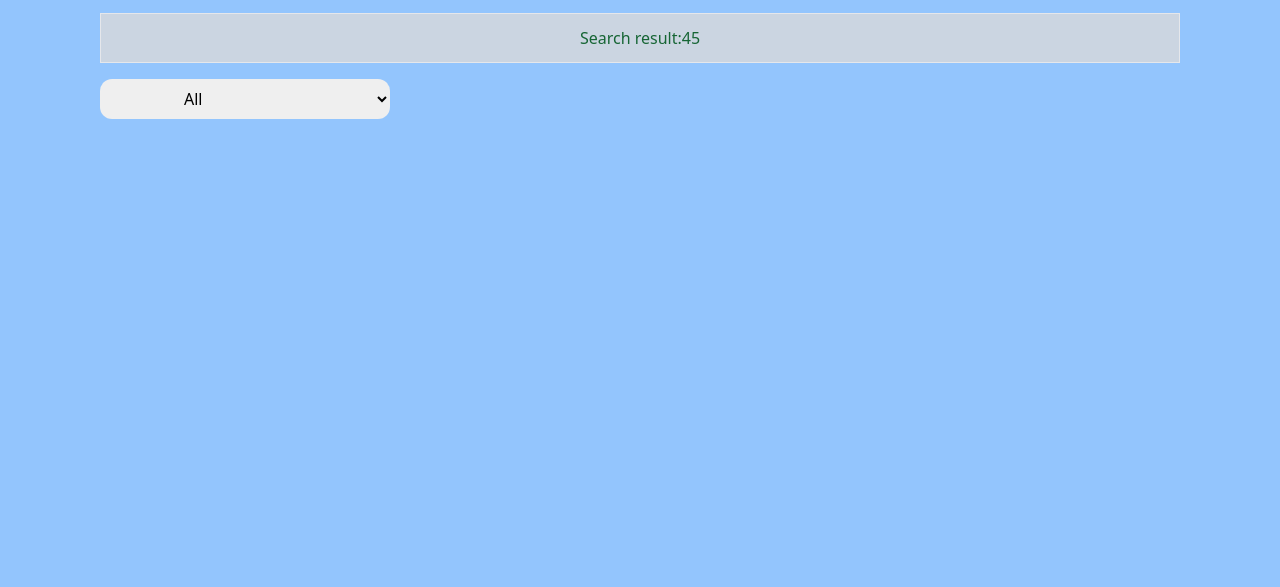
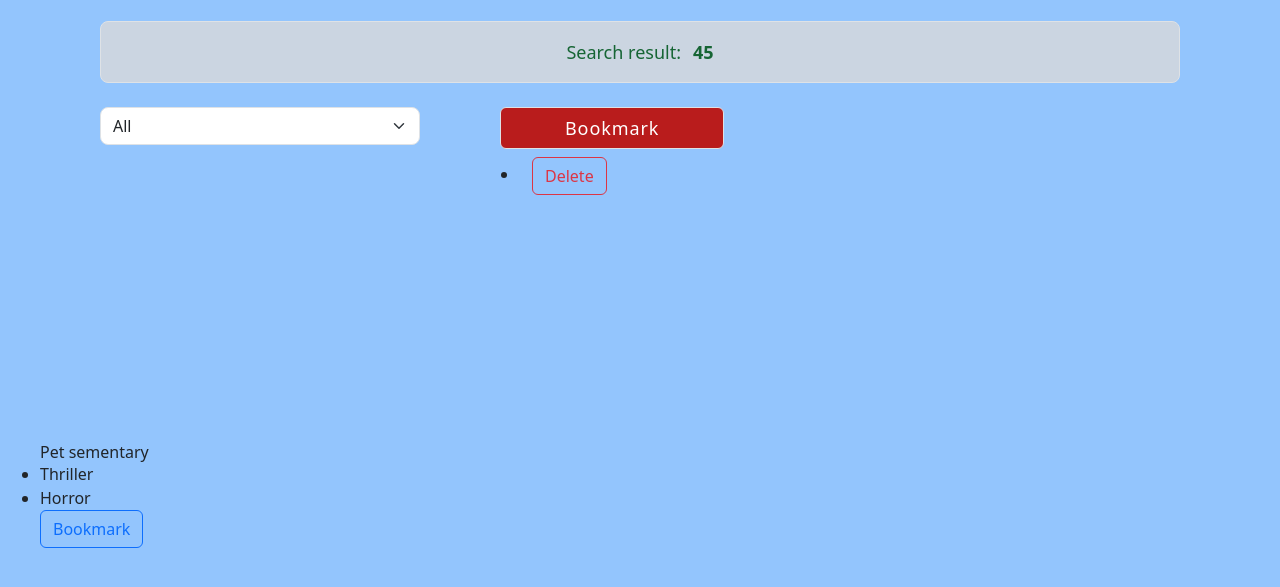
Before and after one commit to obidjonovhikmatillo/Films, a website: page index.html in a window 1280 px wide. Shown: the part 171-758 px from the top of the page. Drawn offline with nearby package versions, Linux system fonts and the light colour scheme.

Commit message:
cards are not finished yet

```diff
--- a/index.html
+++ b/index.html
@@ -5,14 +5,18 @@
     <meta http-equiv="X-UA-Compatible" content="IE=edge">
     <meta name="viewport" content="width=device-width, initial-scale=1.0">
     <title>Document</title>
+    <link href="https://cdn.jsdelivr.net/npm/bootstrap@5.3.3/dist/css/bootstrap.min.css" rel="stylesheet" integrity="sha384-QWTKZyjpPEjISv5WaRU9OFeRpok6YctnYmDr5pNlyT2bRjXh0JMhjY6hW+ALEwIH" crossorigin="anonymous">
+
 </head>
 <body class="bg-blue-300">
 
 
     <h1 class="flex justify-center mx-16 rounded-md bg-blue-950 mt-10 py-10 text-white text-5xl">Movies Catalog</h1>
-    <p class="flex justify-center text-green-800 border bg-slate-300 mx-[100px] py-3 my-4 hover:bg-slate-700 hover:text-white "> Search result: <span class="result "></span> </p>
+    <p class="flex justify-center text-lg rounded-lg text-green-800 border bg-slate-300 mx-[100px] py-3 my-4 hover:bg-slate-700 hover:text-white "> Search result: <span class="result pl-3 font-semibold "></span> </p>
+
+    <div class="flex gap-20 ">
         <form >
-        <select class="ml-[100px] px-20 py-2 rounded-xl ">
+            <select class="form-select ml-[100px]  rounded-lg w-80 " aria-label="Default select example" >
                 <option value="all">All</option>
                 <option value="Action">Action</option>
                 <option value="Comedy">Comedy</option>
@@ -31,14 +35,31 @@
                 <option value="Drama">Drama</option>
                 <option value="Music">Music</option>
                 <option value="History">History</option>
-
             </select>
 
-        <ul class="">
-            <li class="pb-2"></li>
+        </form>
+        <div class="js-bookmark">
+            <h3  class=" px-16 py-1.5 rounded-md border  bg-red-700 hover:bg-red-800 cursor-pointer text-white tracking-wider font-sans text-lg">Bookmark</h3>
+            <ul class="list-disc ml-5 mt-2 ">
+                <li class="js-bookmark__lists text-lg mb-2"><span class="ml-3 mb-3"><button type="button" class="btn btn-outline-danger">Delete</button></span></li>
             </ul>
+        </div>
 
-    </form>
+    </div>
+
+    <div class="js-cards ">
+        <div class=" w-full h-60"></div>
+        <div class="ml-10">
+            <h3>Pet sementary</h3>
+            <ul class="list-disc ">
+                <li >Thriller</li>
+                <li >Horror</li>
+            </ul>
+            <button type="button" class="btn btn-outline-primary">Bookmark</button>
+
+        </div>
+
+    </div>
 
 
 
@@ -55,7 +76,7 @@
 
 
 
-
+<script src="https://cdn.jsdelivr.net/npm/bootstrap@5.3.3/dist/js/bootstrap.bundle.min.js" integrity="sha384-YvpcrYf0tY3lHB60NNkmXc5s9fDVZLESaAA55NDzOxhy9GkcIdslK1eN7N6jIeHz" crossorigin="anonymous"></script>
 <script src="https://cdn.tailwindcss.com"></script>
 <script src="/script/films.js"></script>
     <script src="/script/index.js"></script>
```
Lines whose indentation alone changed are shown as unchanged.
